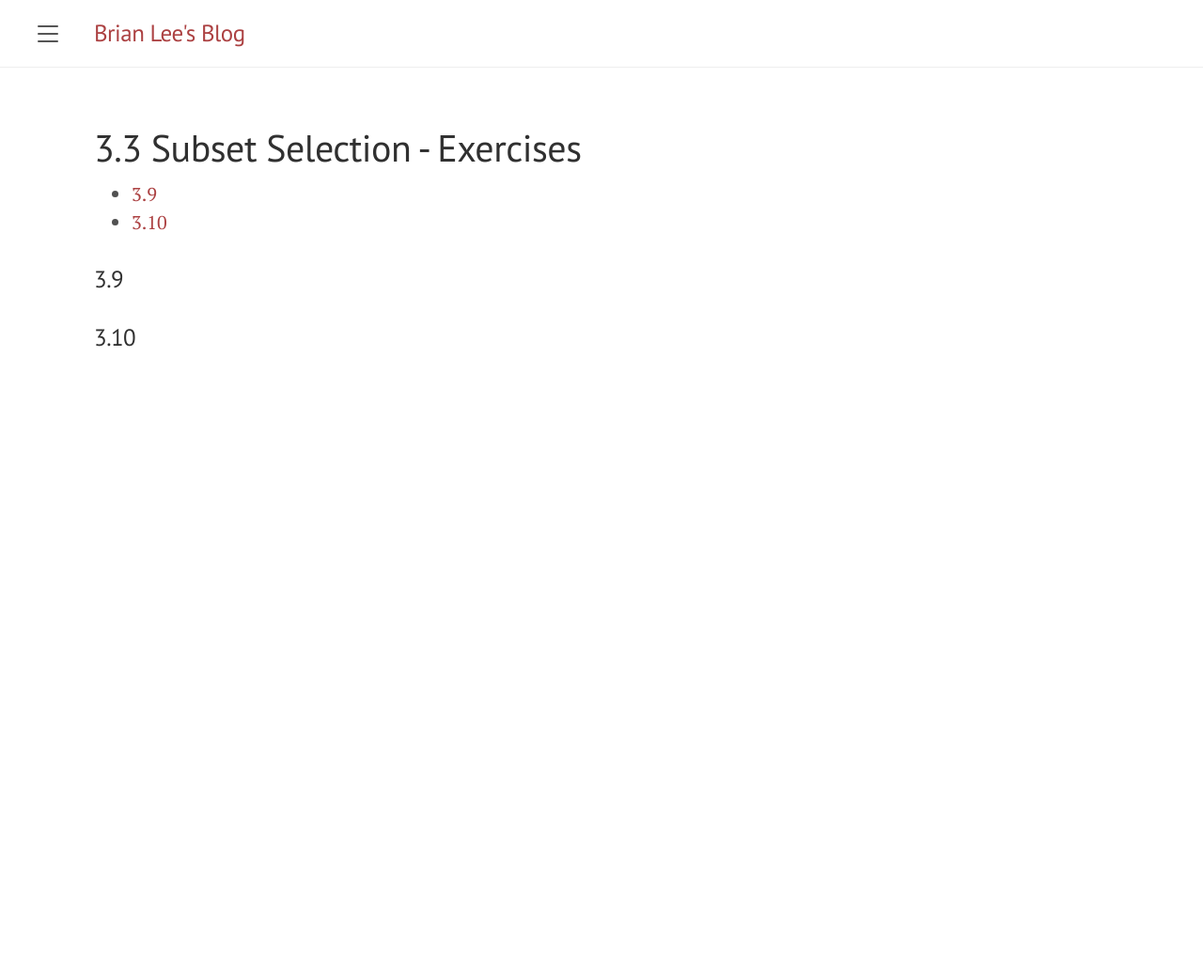
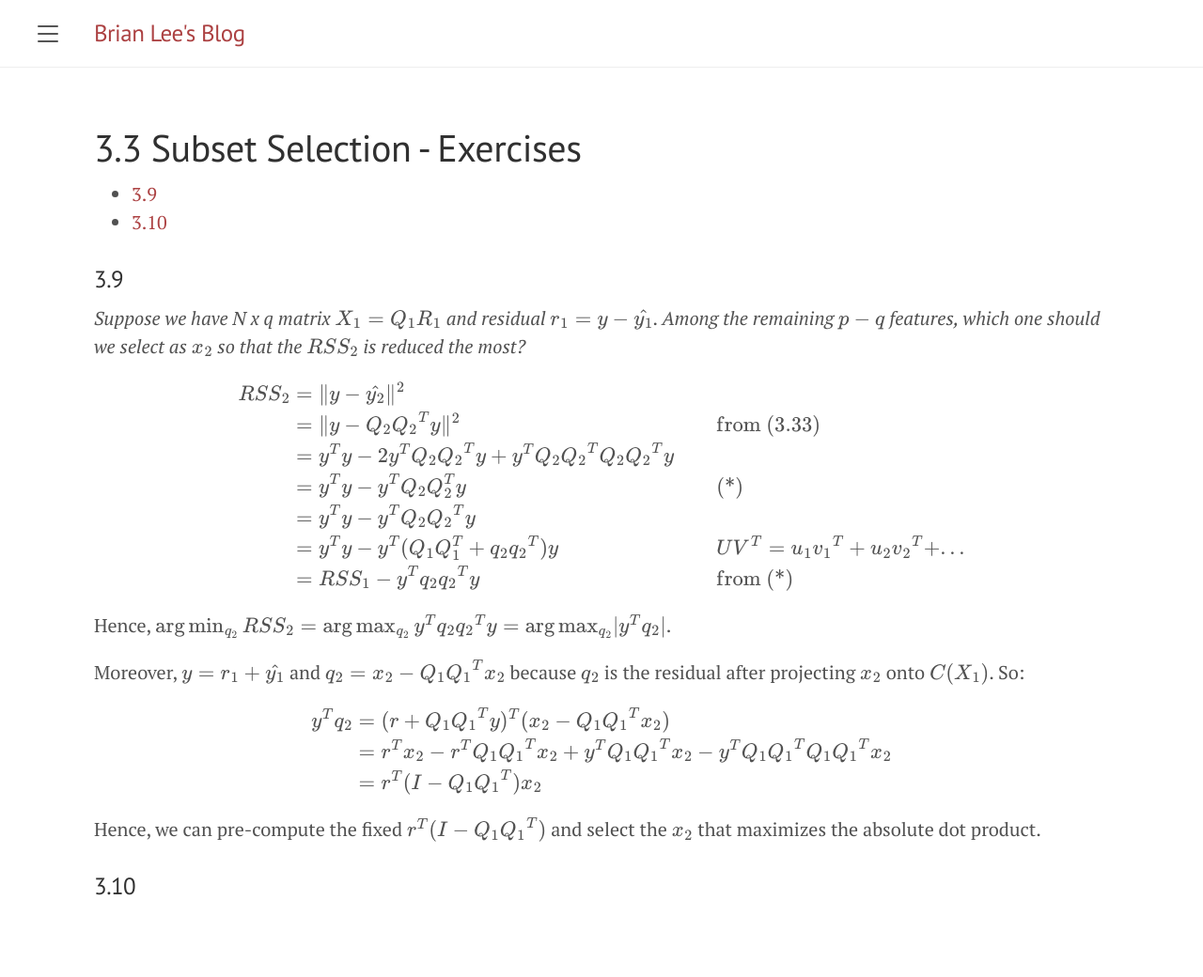
Before and after one commit to briansmlee/briansmlee.github.io, a Jekyll site: the page built from docs/_esl_posts/03_03_Exercises.md, in a window 1280 px wide. Shown: the whole page at 94% size. Built offline with Jekyll 4.4.1, drawn with Linux system fonts in a browser that asks for light colours; formulas are drawn with MathJax 3; before the commit the page ends 900 px from its top, so only the background shows below that.

Commit message:
ESL Ex 3.9

```diff
--- a/docs/_esl_posts/03_03_Exercises.md
+++ b/docs/_esl_posts/03_03_Exercises.md
@@ -13,4 +13,28 @@ usemathjax: true
 
 ### 3.9
 
+*Suppose we have N x q matrix $X_1 = Q_1 R_1$ and residual $r_1 = y-\hat{y_1}$. Among the remaining $p - q$ features, which one should we select as $x_2$ so that the $RSS_2$ is reduced the most?*
+
+$$ \begin{align*}
+RSS_2 &= \lVert y - \hat{y_2} \rVert^2\\
+&= \lVert y - Q_2 {Q_2}^T y \rVert^2 && \text{from (3.33)}\\
+&= y^Ty - 2 y^T Q_2 {Q_2}^T y + y^T Q_2 {Q_2}^T Q_2 {Q_2}^T y\\
+&= y^Ty - y^T Q_2 Q_2^T y && \text{(*)}\\
+&= y^Ty - y^T Q_2 {Q_2}^T y\\
+&= y^Ty - y^T (Q_1 Q_1^T + q_2 {q_2}^T) y && UV^T = u_1{v_1}^T + u_2{v_2}^T + ...\\
+&= RSS_1 - y^T q_2 {q_2}^T y && \text{from (*)}\\
+\end{align*} $$
+
+Hence, $\arg\min_{q_2} RSS_2 = \arg\max_{q_2} y^T q_2 {q_2}^T y = \arg\max_{q_2} \lvert y^T q_2 \rvert$.
+
+Moreover, $y = r_1 + \hat{y_1}$ and $q_2 = x_2 - Q_1{Q_1}^T x_2$ because $q_2$ is the residual after projecting $x_2$ onto $C(X_1)$. So:
+
+$$ \begin{align*}
+y^T q_2 &= (r + Q_1{Q_1}^Ty)^T (x_2 - Q_1{Q_1}^Tx_2)\\
+&= r^Tx_2 - r^T Q_1{Q_1}^Tx_2 + y^TQ_1{Q_1}^T x_2 - y^TQ_1{Q_1}^T Q_1{Q_1}^Tx_2\\
+&= r^T (I - Q_1{Q_1}^T) x_2\\
+\end{align*} $$
+
+Hence, we can pre-compute the fixed $r^T (I - Q_1{Q_1}^T)$ and select the $x_2$ that maximizes the absolute dot product.
+
 ### 3.10
```
